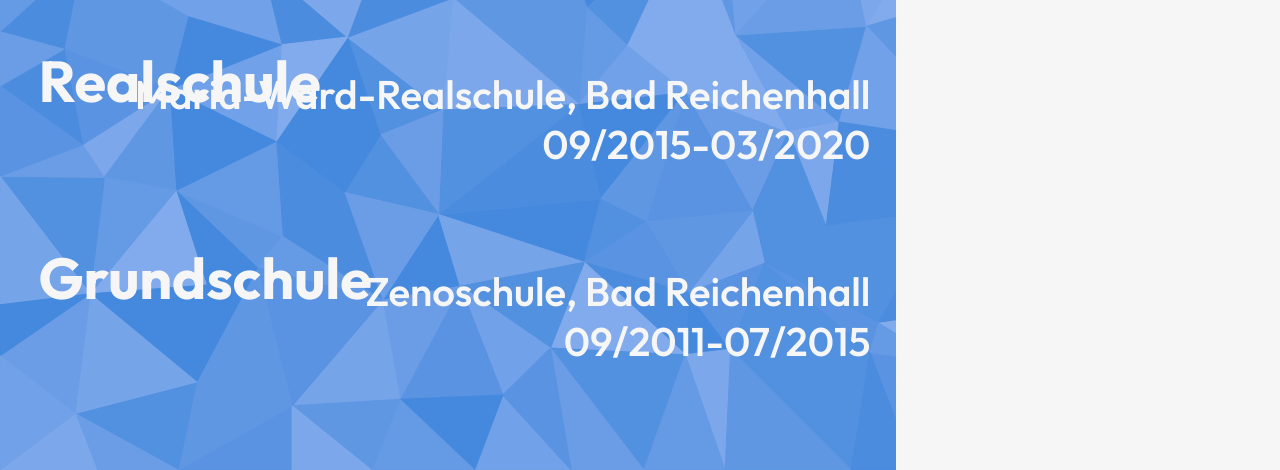
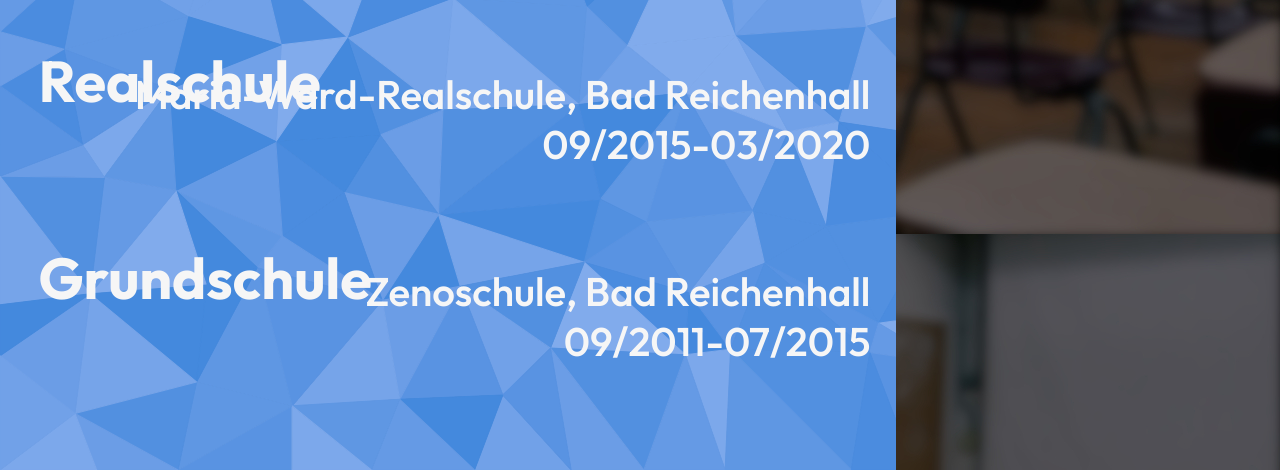
Before and after one commit to AndiiBar/Bewerbung-Website, a plain HTML site: page schulischer_werdegang.html in a window 1280 px wide. Shown: the part 688-1158 px from the top of the page. Drawn offline with Linux system fonts and the light colour scheme.

Commit message:
Add files via upload

```diff
--- a/schulischer_werdegang.css
+++ b/schulischer_werdegang.css
@@ -13,7 +13,7 @@
 }
 
 .background{
-    background-image: url(images/classroom-2093744_1280.jpg);
+    background-image: url(classroom-2093744_1280.jpg);
     background-size: 100vw;
     margin-top: 0vh;
 }
```
Also changed, not shown: index.html (+1 -1 lines).
